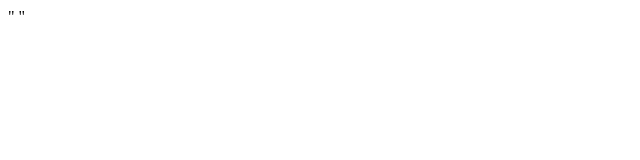
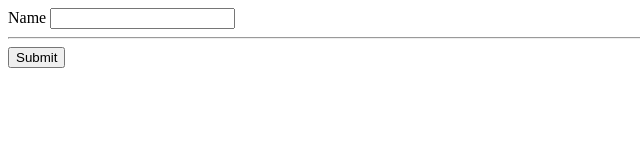
Before and after one commit to neutroline-surakshya/testrepository, a plain HTML site: page index.html in a window 1280 px wide. Shown: the whole page, without its empty margins (0-640 px from the left). Drawn offline with Linux system fonts and the light colour scheme.

Commit message:
simple form only

```diff
--- a/index.html
+++ b/index.html
@@ -1 +1,10 @@
-" "
+<html>
+<body>
+<form method="post">
+<label> Name </label>
+<input type="text" name="name/>
+<br/><hr/>
+<input type="submit" name="send"/>
+</form>
+</body>
+</html>
```
